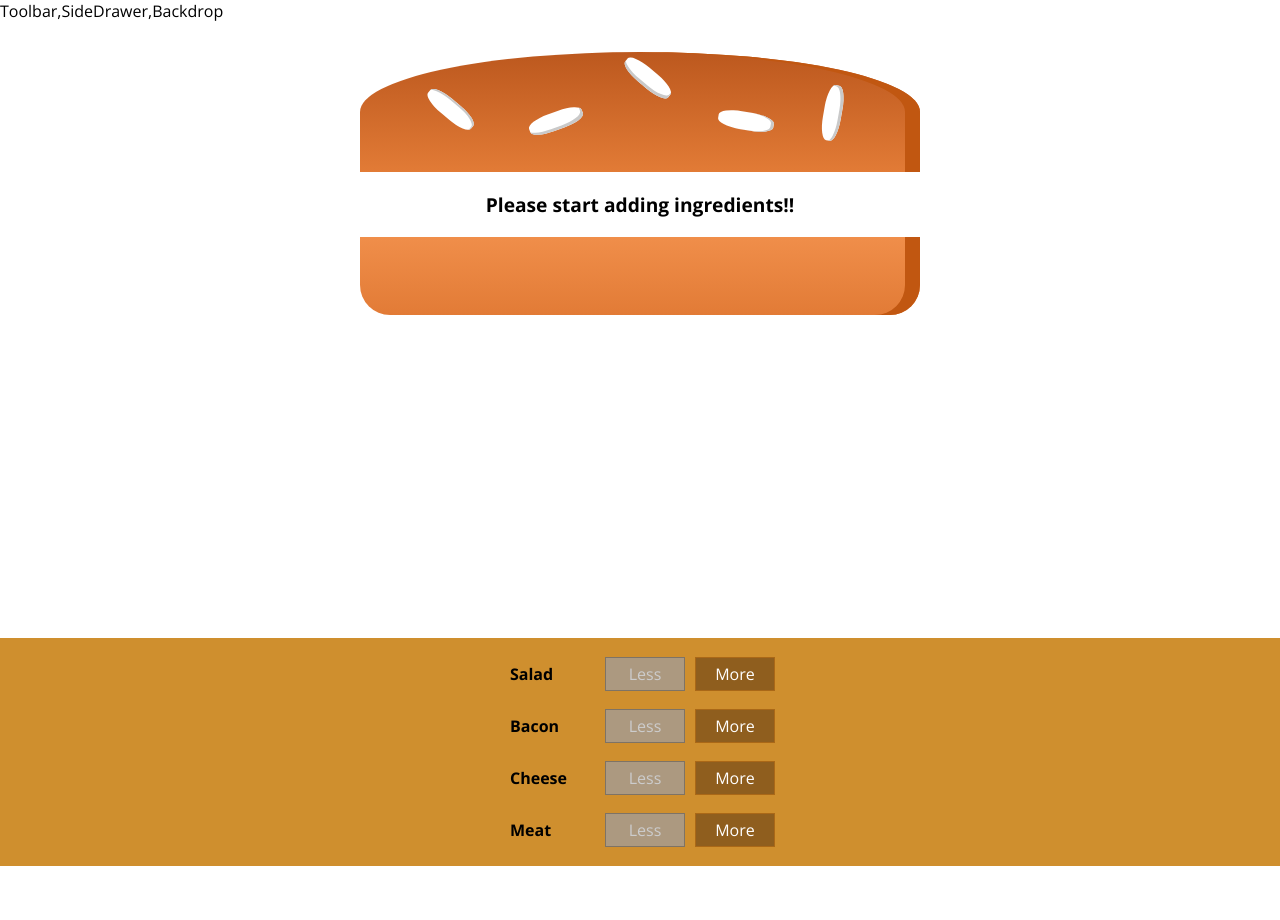
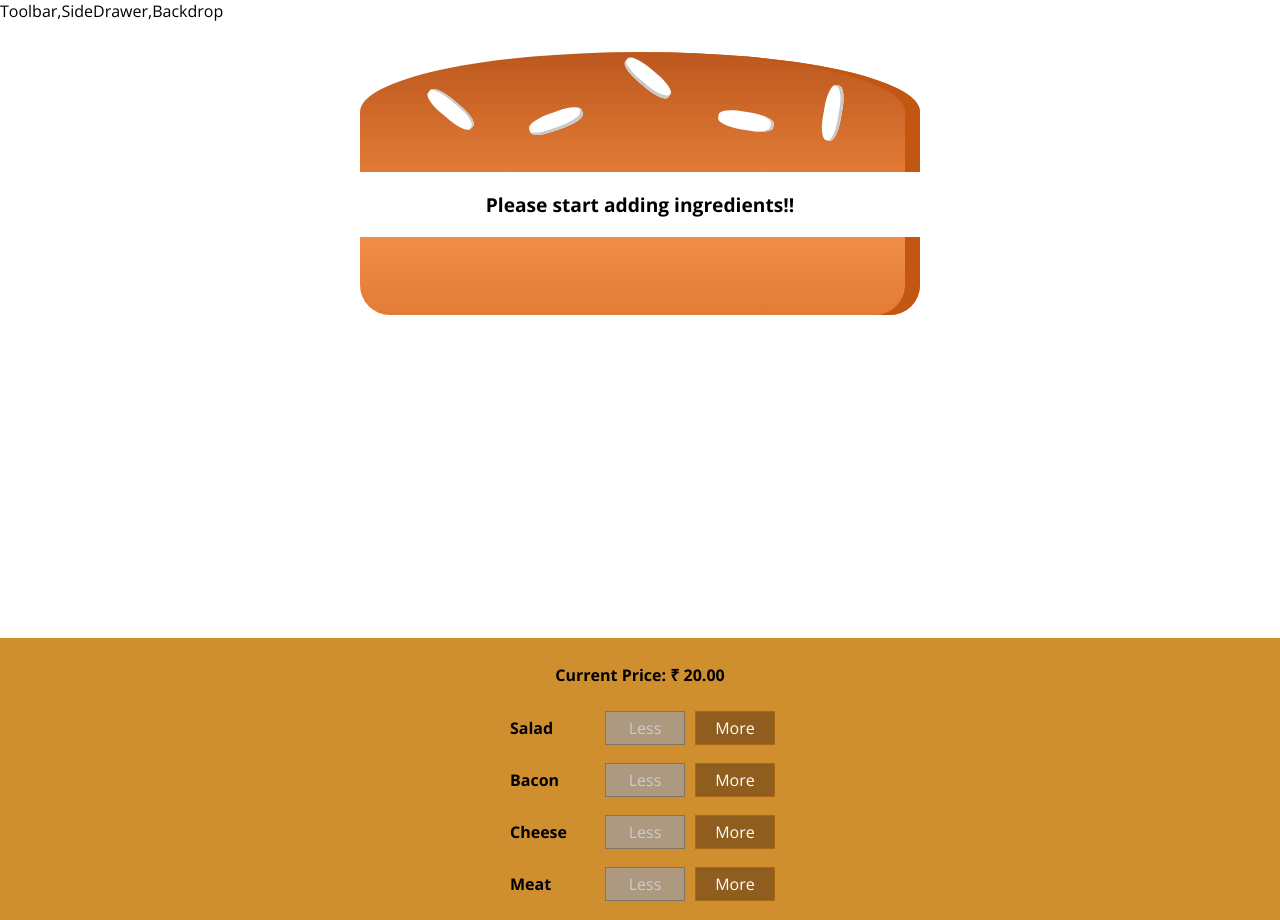
Before and after one commit to SaiChandra2896/Burger-Builder, a React (Create React App) app: page / in a window 1280 px wide. Before the commit the page ends 866 px from the top, so only its background shows below. Built offline with nearby package versions, Linux system fonts and the light colour scheme.

Commit message:
display burger price

```diff
--- a/src/components/Burger/BuildControls/BuildControls.js
+++ b/src/components/Burger/BuildControls/BuildControls.js
@@ -11,6 +11,9 @@ const controls = [
 
 const buildControls = props => (
   <div className={classes.BuildControls}>
+    <p>
+      <b>Current Price: ₹ {props.price.toFixed(2)}</b>
+    </p>
     {controls.map(ctrl => (
       <BuildControl
         key={ctrl.label}
--- a/src/containers/BurgerBuilder/BurgerBuilder.js
+++ b/src/containers/BurgerBuilder/BurgerBuilder.js
@@ -71,6 +71,7 @@ class BurgerBuilder extends Component {
           ingredientAdd={this.addIngredientHandler}
           ingredientRemove={this.removeIngredientHandler}
           disabled={disableinfo}
+          price={this.state.totalPrice}
         />
       </Aux>
     );
```
